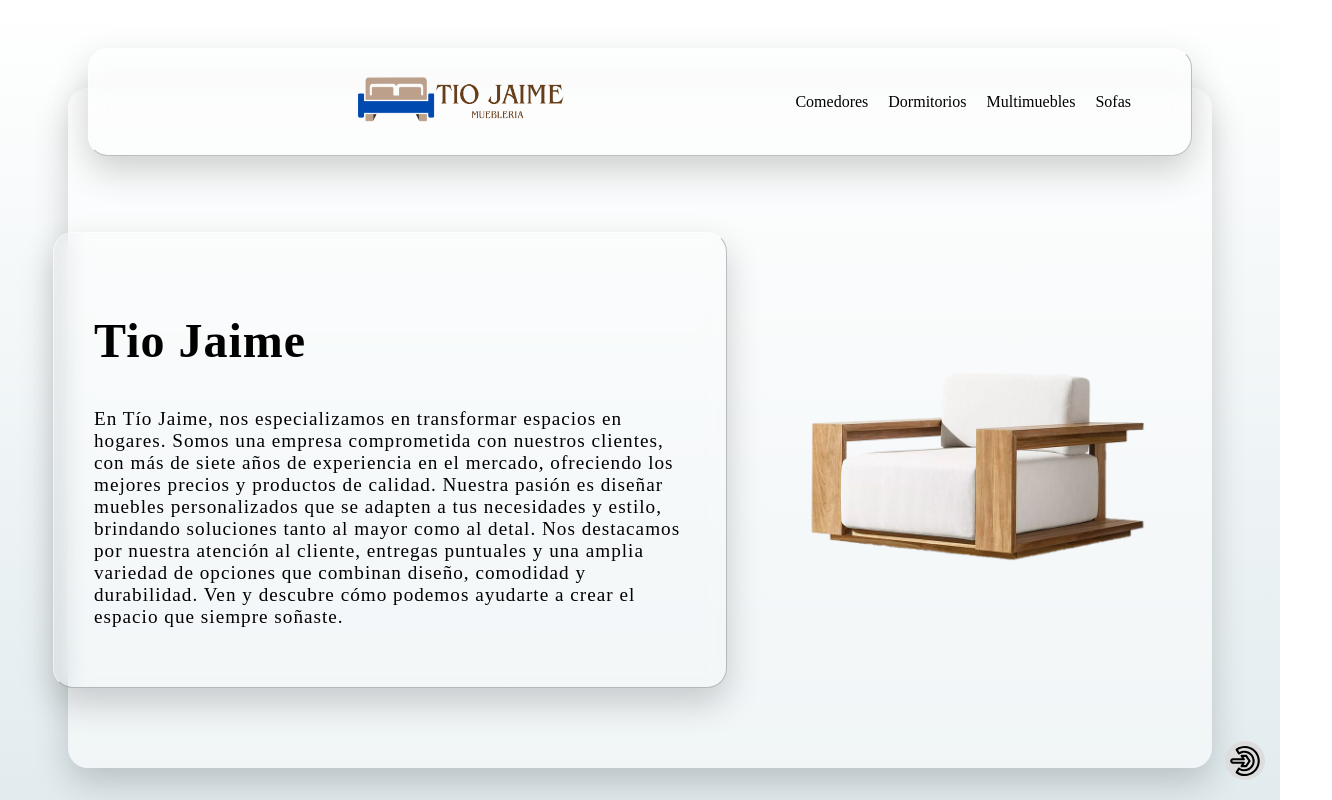
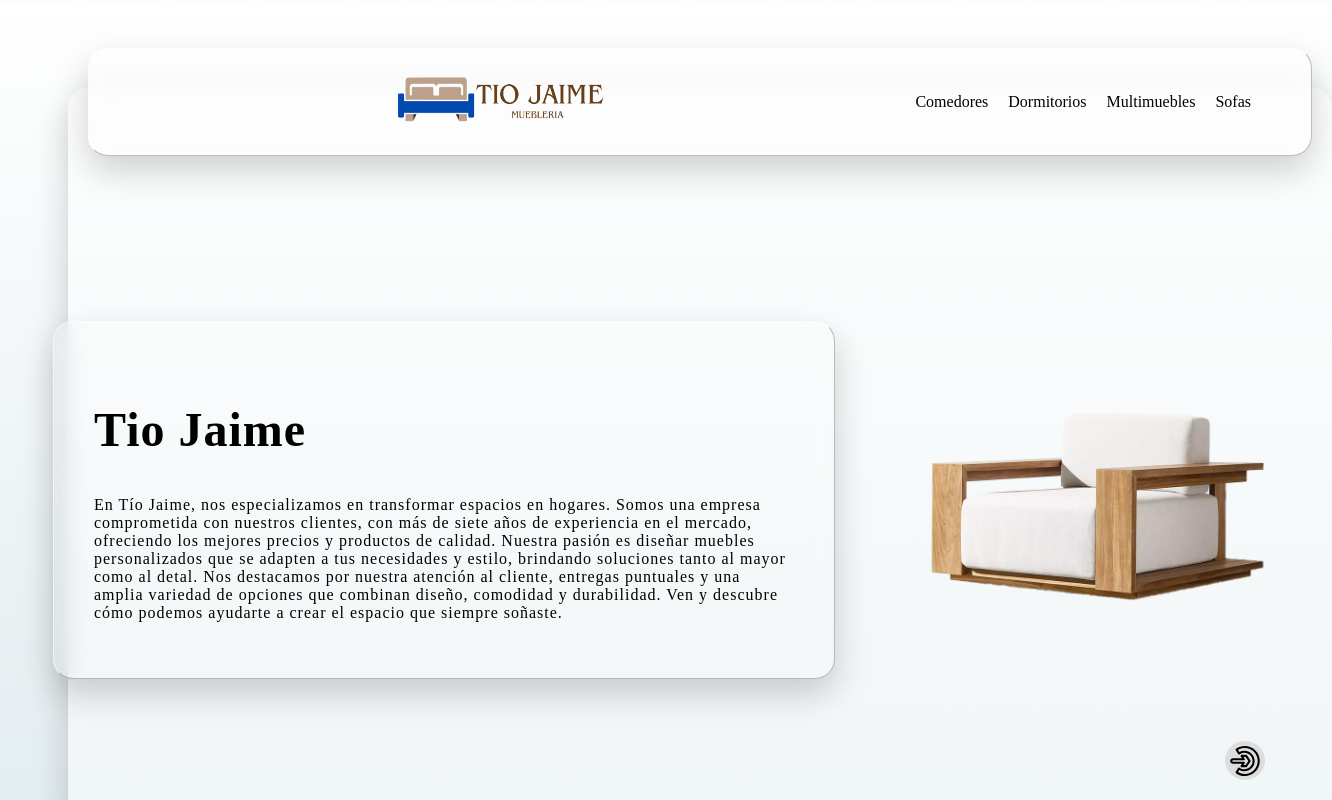
Before and after one commit to JMG24a/tjm-front, a Next.js app: page / in a window 1280 px wide. Shown: the top 800 px of the page, 1332 px wide, since content can reach past the window. Built offline with nearby package versions, Linux system fonts and the light colour scheme; no server answers.

Commit message:
fix css main

```diff
--- a/src/app/main.css
+++ b/src/app/main.css
@@ -1,9 +1,9 @@
 @import url(./globals.css);
 
 *{
-    padding: 0;
+    /* padding: 0;
     box-sizing: border-box;
-    font-family: 'Poppins' sans-serif;
+    font-family: 'Poppins' sans-serif; */
 }
 
 body{
@@ -110,7 +110,7 @@ header ul .nav-a:hover{
 }
 
 .content p{
-    font-size: 1.2em;
+    font-size: 1.0em;
     color: var(--color);
 }
 
--- a/src/app/products/[[...id]]/page.tsx
+++ b/src/app/products/[[...id]]/page.tsx
@@ -55,6 +55,7 @@ export default async function items(props: any) {
                         alt=""
                         width={'220'}
                         height={'60'}
+                        style={{margin: "0 auto"}}
                     />
                 </Link>
                 <NavBar/>
```
